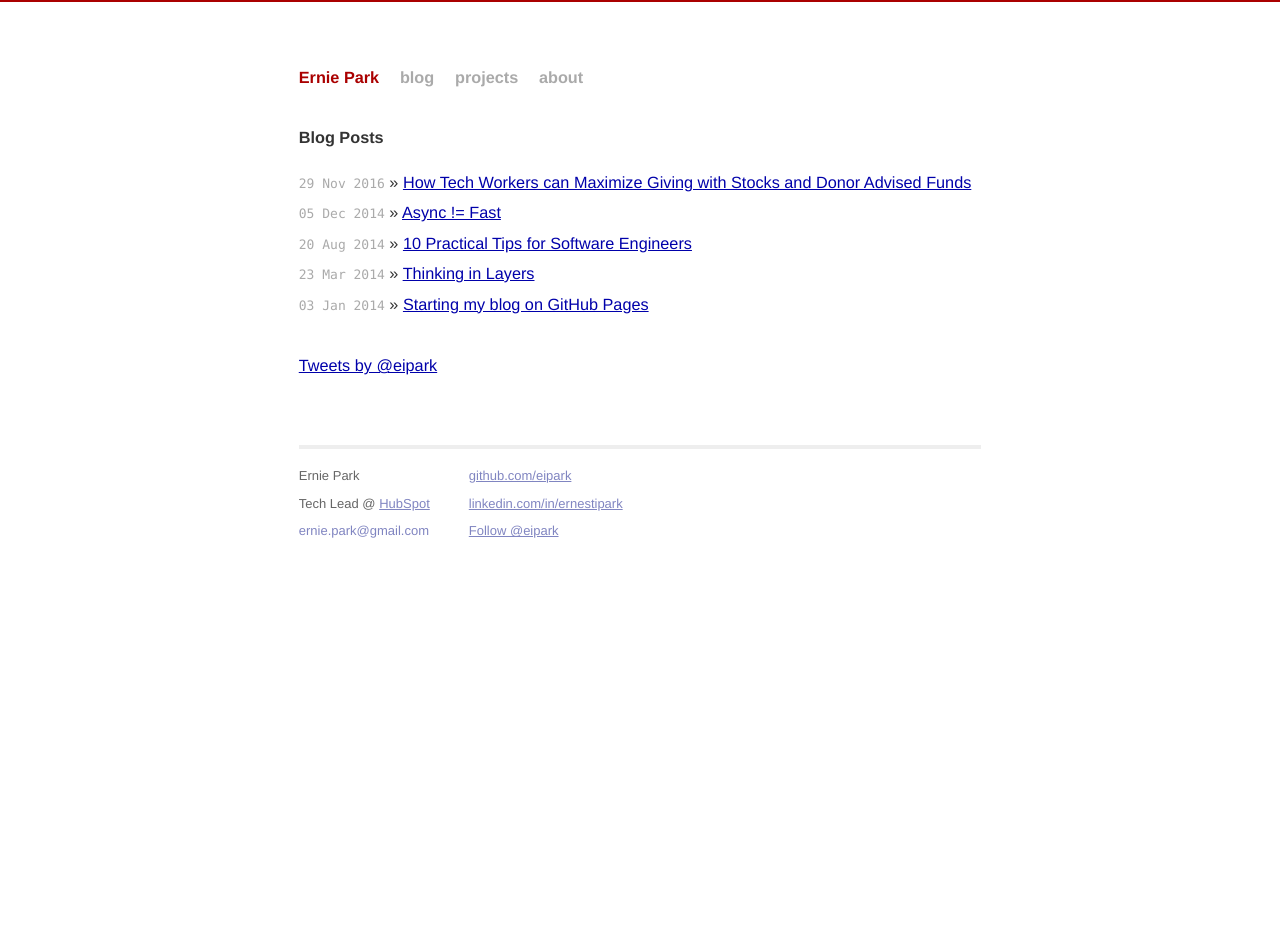
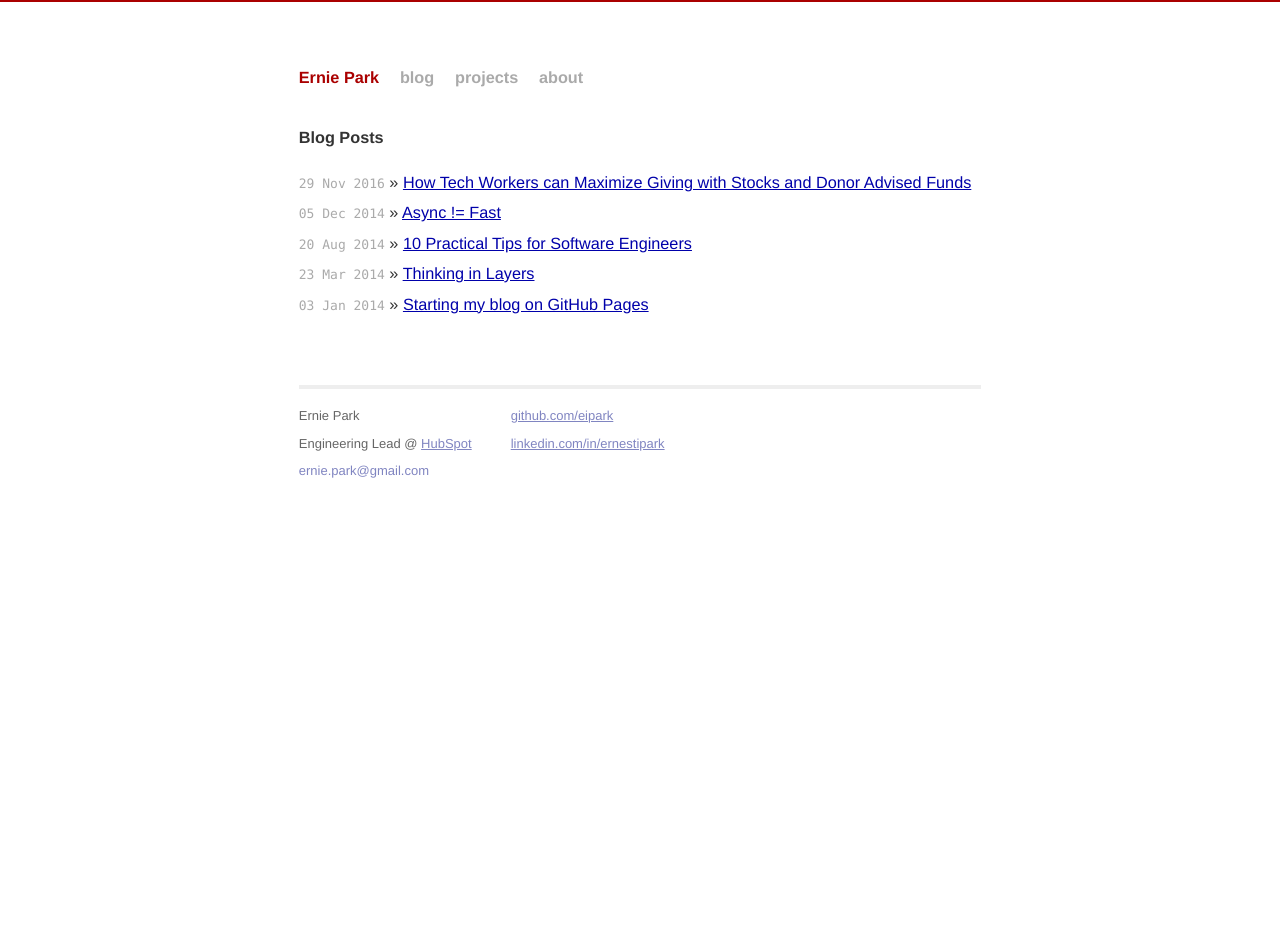
Before and after one commit to eipark/eipark.github.io, a Jekyll site: the page built from index.html, in a window 1280 px wide. Built offline with Jekyll 4.4.1, drawn with Linux system fonts in a browser that asks for light colours; comment, search, counter and statistics services are not loaded.

Commit message:
twitter is cancer

```diff
--- a/_layouts/default.html
+++ b/_layouts/default.html
@@ -29,7 +29,7 @@
             <div class="contact">
               <p>
                 Ernie Park<br />
-                Tech Lead @ <a href="http://dev.hubspot.com">HubSpot<a/><br />
+                Engineering Lead @ <a href="http://product.hubspot.com">HubSpot<a/><br />
                 ernie.park@gmail.com
               </p>
             </div>
@@ -37,8 +37,6 @@
               <p>
                 <a href="https://github.com/eipark">github.com/eipark</a><br />
                 <a href="https://linkedin.com/in/ernestipark">linkedin.com/in/ernestipark</a><br />
-                <a href="https://twitter.com/eipark" class="twitter-follow-button" data-show-count="false">Follow @eipark</a>
-                <script>!function(d,s,id){var js,fjs=d.getElementsByTagName(s)[0],p=/^http:/.test(d.location)?'http':'https';if(!d.getElementById(id)){js=d.createElement(s);js.id=id;js.src=p+'://platform.twitter.com/widgets.js';fjs.parentNode.insertBefore(js,fjs);}}(document, 'script', 'twitter-wjs');</script>
               </p>
             </div>
           </div>
--- a/index.html
+++ b/index.html
@@ -11,8 +11,5 @@ title: Ernie Park
     {% endfor %}
   </ul>
 
-  <a class="twitter-timeline" data-dnt="true" href="https://twitter.com/eipark" data-widget-id="502665809693401088">Tweets by @eipark</a>
-  <script>!function(d,s,id){var js,fjs=d.getElementsByTagName(s)[0],p=/^http:/.test(d.location)?'http':'https';if(!d.getElementById(id)){js=d.createElement(s);js.id=id;js.src=p+"://platform.twitter.com/widgets.js";fjs.parentNode.insertBefore(js,fjs);}}(document,"script","twitter-wjs");</script>
-
 
 </div>
```
